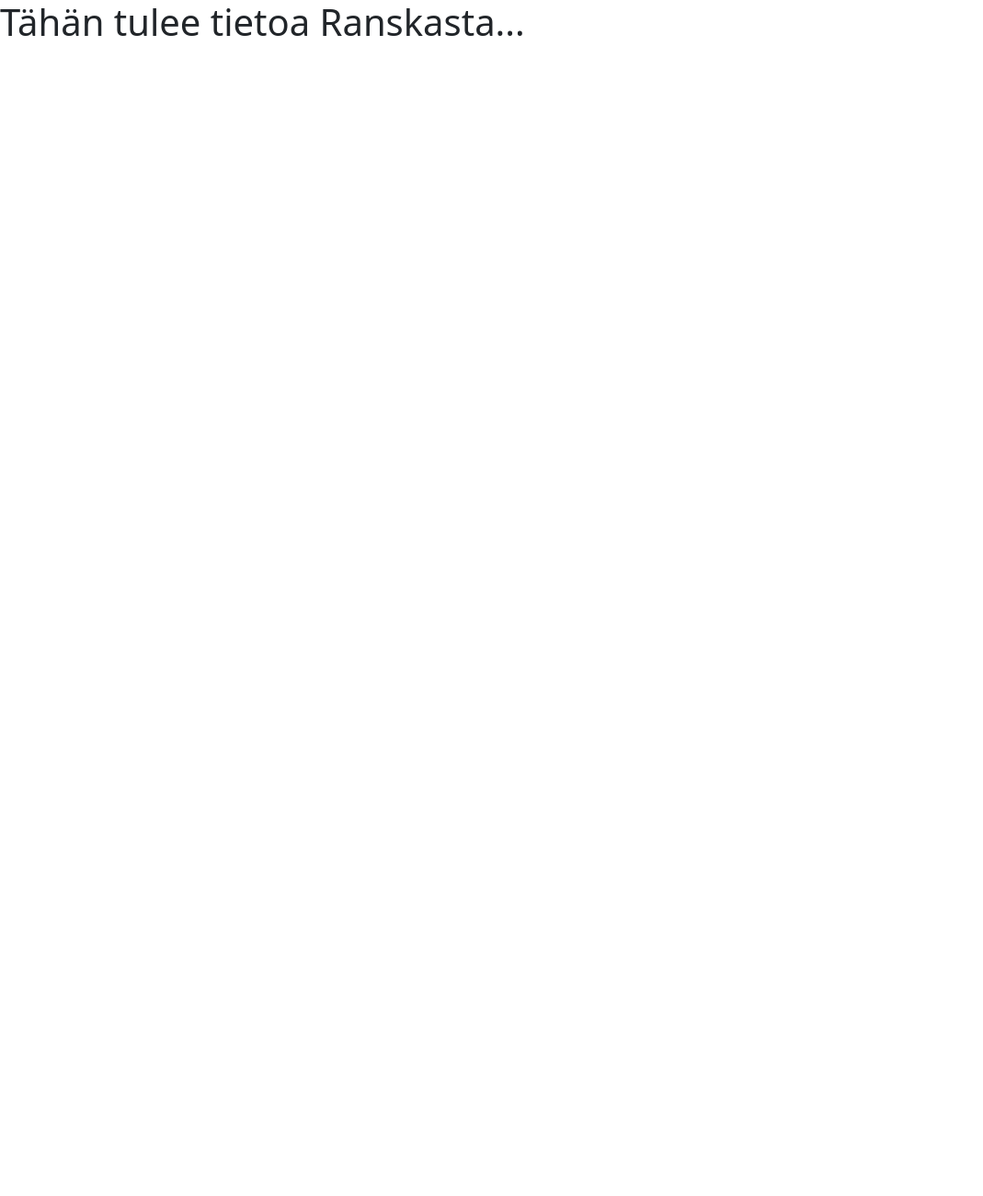
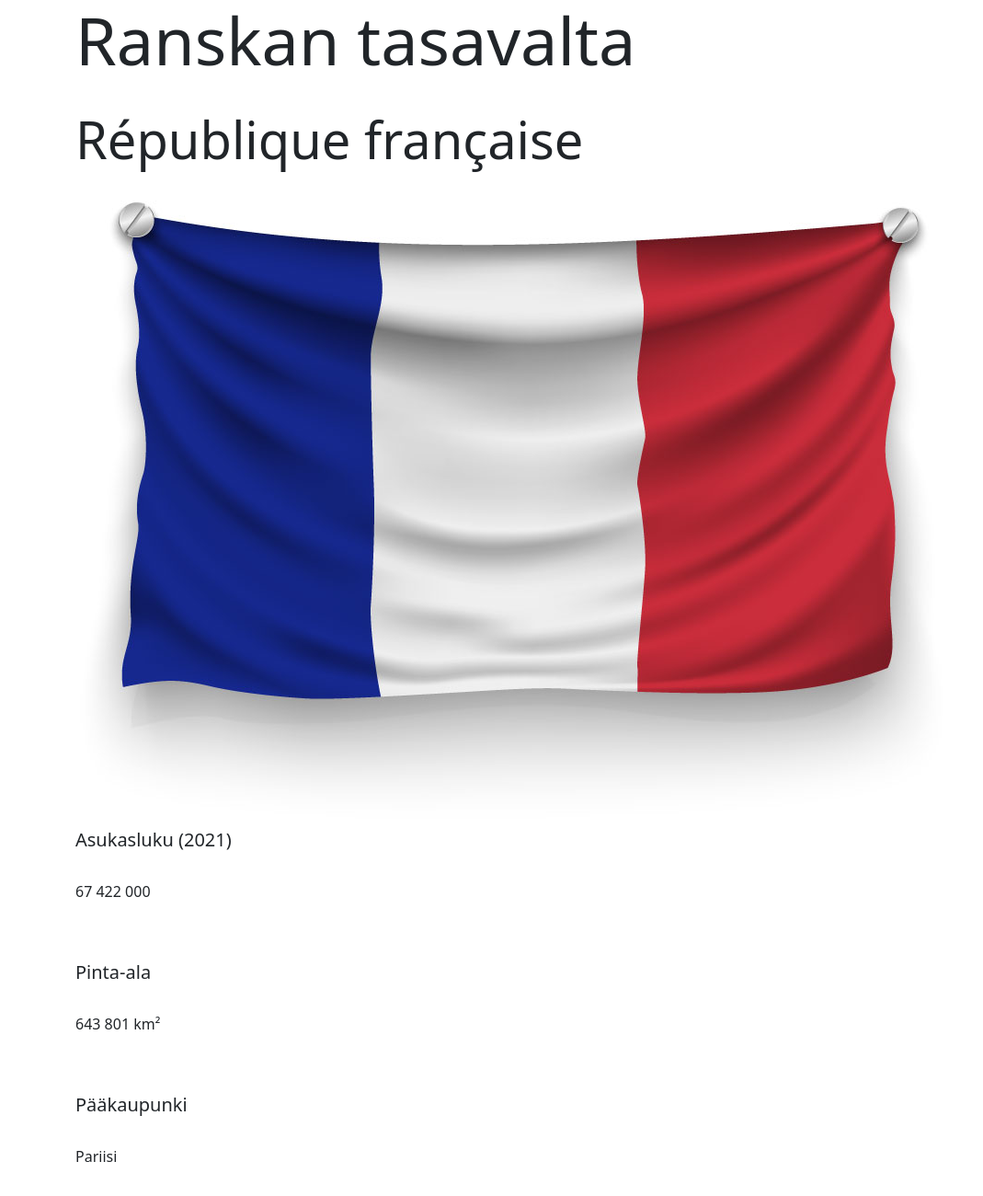
Before and after one commit to xamk-so3/oppimistehtava-7-tkmi20sp, a plain HTML site: page valtiot/fr.html in a window 1280 px wide. Shown: the whole page at 92% size, without its empty margins (0-1069 px from the left). Before the commit the page ends 800 px from the top, so only its background shows below. Drawn offline with nearby package versions, Linux system fonts and the light colour scheme.

Commit message:
Ranska valmis

```diff
--- a/valtiot/Ranska.html
+++ b/valtiot/fr.html
@@ -9,7 +9,25 @@
 </head>
 <body>
 
-    <h1> Tähän tulee tietoa Ranskasta... </h1>
+    <div class="container-sm">
+
+        <h1 class="display-2"> Ranskan tasavalta </h1> <br>
+        <h1 class="display-4"> République française </h1> <br>
+
+        <img src="/img/ranskan_lippu.jpg" alt="Ranskan lippu"/>
+
+    <h5> Asukasluku (2021) </h5> <br>
+    <p> 67 422 000 </p> <br> <br>
+
+    <h5> Pinta-ala </h5> <br>
+    <p> 643 801 km² </p> <br> <br>
+
+    <h5> Pääkaupunki </h5> <br>
+    <p> Pariisi </p> <br>
+
+
+
+    </div>
 
 </body>
 </html>
```
Also changed, not shown: img/ranskan_lippu.jpg (added).
